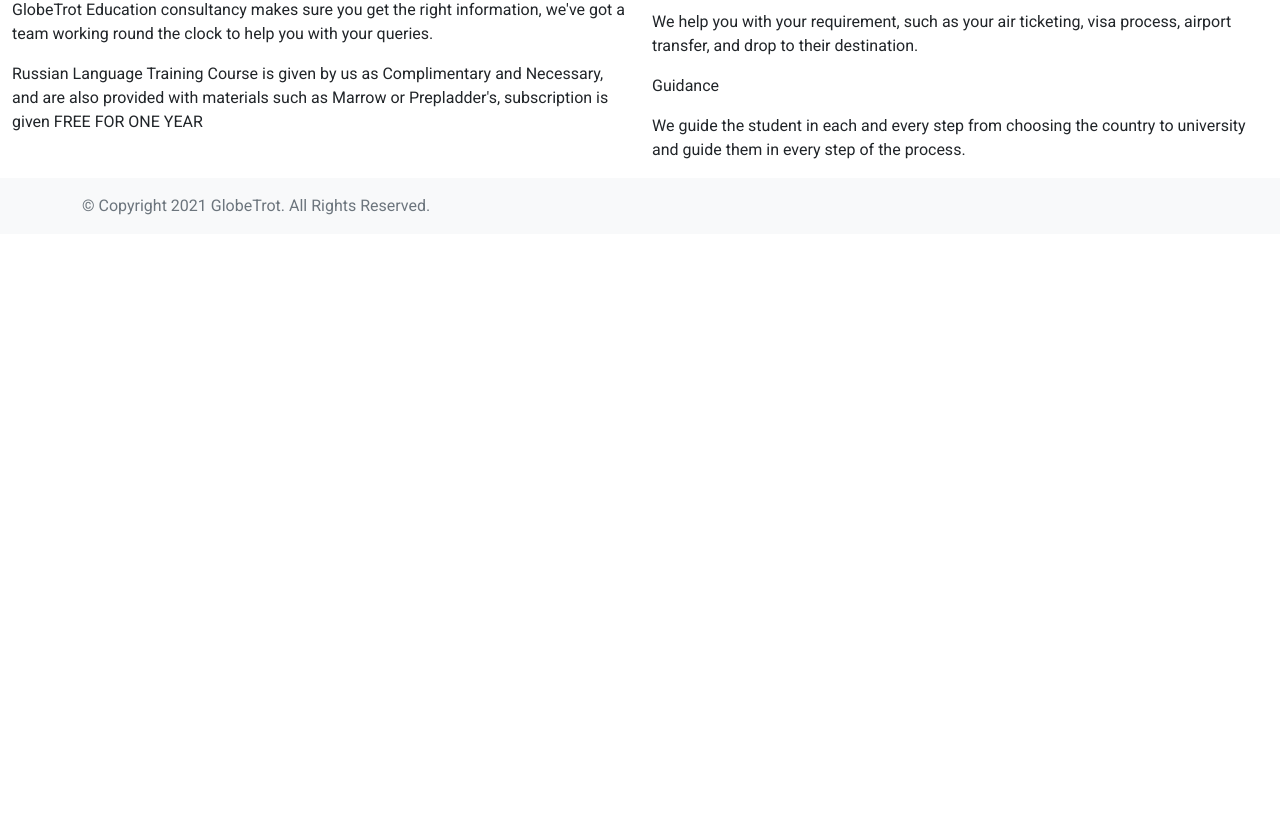
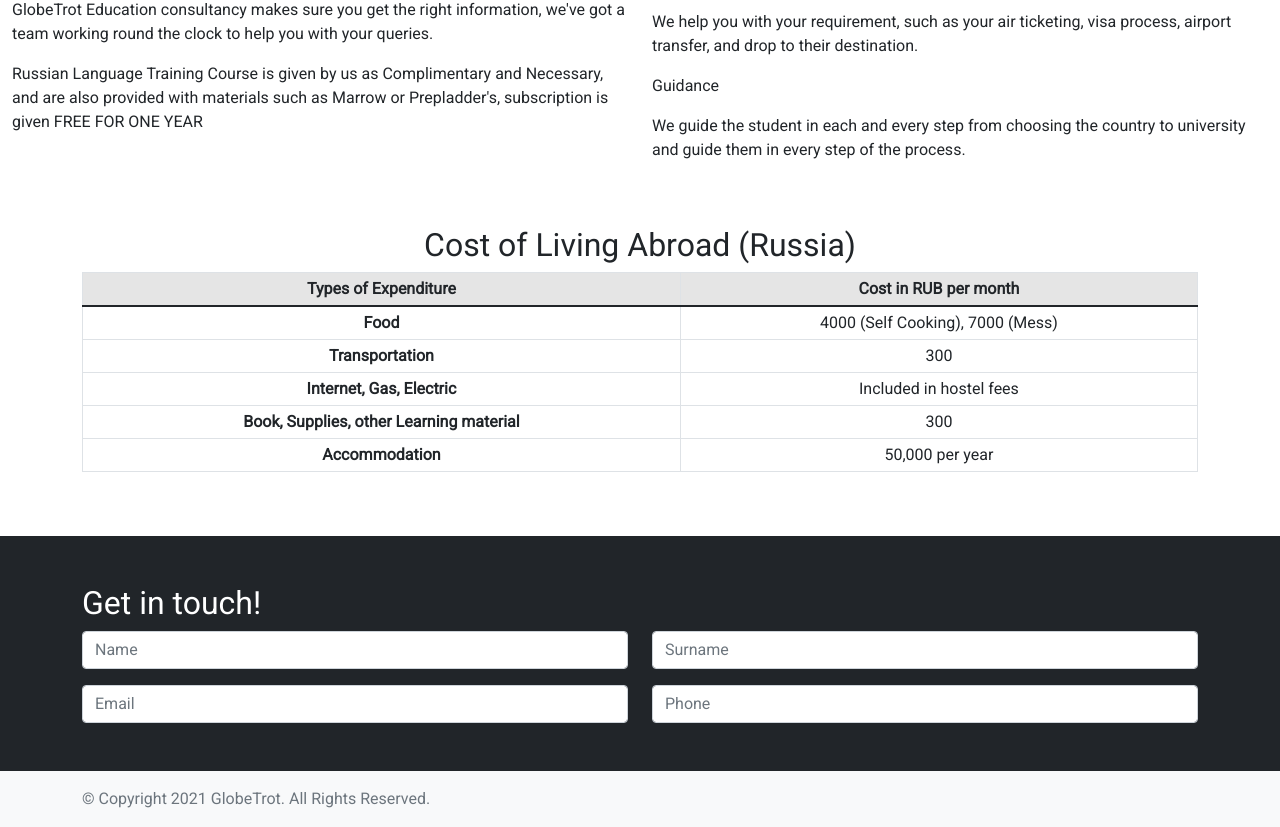
Before and after one commit to riceball1/globe-trot-demo, a plain HTML site: page index.html in a window 1280 px wide. Shown: the part 600-1427 px from the top of the page. Before the commit the page ends 834 px from the top, so only its background shows below. Drawn offline with nearby package versions, Linux system fonts and the light colour scheme.

Commit message:
Update site

```diff
--- a/index.html
+++ b/index.html
@@ -55,10 +55,10 @@
               >
             </li>
             <li class="nav-item">
-              <a class="nav-link" href="admission.html">Admission</a>
+              <a class="nav-link" href="russia.html">Russia</a>
             </li>
             <li class="nav-item">
-              <a class="nav-link" href="russia.html">Russia</a>
+              <a class="nav-link" href="admission.html">Admission</a>
             </li>
             <li class="nav-item">
               <a class="nav-link" href="contact.html">Contact Us</a>
@@ -68,21 +68,21 @@
       </div>
     </nav>
 
-    <div class="px-4 py-5 mb-5 text-center hero-imgbg">
+    <div class="px-4 py-5 mb-5 text-center hero-imgbg text-white">
       <h1 class="display-4">Welcome to GlobalTrot Education</h1>
     </div>
 
     <div class="container-fluid">
       <h2>What is GlobeTrot?</h2>
       <p class="lead mb-4">
-        GlobeTrot is an Education Consultancy helping people in achieving
-        their dreams, we help students in choosing the right university which
-        fits their preferences. We the GlobeTrot Team works hard to keep
-        everything up to date and be a helping hand till the end of the
-        students' course, we not only provide admissions but we help them with
-        every step of the admission process, we help students with their
-        visa's and necessary documentation works, we provide students
-        admission in <a href="russia.html">Russia</a>.
+        GlobeTrot is an Education Consultancy helping people in achieving their
+        dreams, we help students in choosing the right university which fits
+        their preferences. We the GlobeTrot Team works hard to keep everything
+        up to date and be a helping hand till the end of the students' course,
+        we not only provide admissions but we help them with every step of the
+        admission process, we help students with their visa's and necessary
+        documentation works, we provide students admission in
+        <a href="russia.html">Russia</a>.
       </p>
 
       <div class="row align-items-center">
@@ -91,27 +91,88 @@
           <p>
             GlobeTrot Education consultancy makes sure you get the right
             information, we've got a team working round the clock to help you
-            with your queries.</p>
+            with your queries.
+          </p>
 
-            <p>Russian Language Training Course is given by us as Complimentary and Necessary, and are also provided with materials such as Marrow or Prepladder's, subscription is given FREE FOR ONE YEAR
+          <p>
+            Russian Language Training Course is given by us as Complimentary and
+            Necessary, and are also provided with materials such as Marrow or
+            Prepladder's, subscription is given FREE FOR ONE YEAR
           </p>
         </div>
         <div class="col">
           <h2>Our Services</h2>
-          <p>Travel </p>
+          <p>Travel</p>
           <p>
-            We help you with your requirement, such as your air
-            ticketing, visa process, airport transfer, and drop to their
-            destination.
+            We help you with your requirement, such as your air ticketing, visa
+            process, airport transfer, and drop to their destination.
           </p>
           <p>Guidance</p>
           <p>
-            We guide the student in each and every step from choosing
-            the country to university and guide them in every step of the
-            process.
+            We guide the student in each and every step from choosing the
+            country to university and guide them in every step of the process.
           </p>
         </div>
       </div>
+    </div>
+    <div class="mt-5 container text-center">
+      <h2>Cost of Living Abroad (Russia)</h2>
+      <table class="table table-hover table-sm table-bordered">
+        <thead>
+          <tr class="table-active">
+            <th scope="col">Types of Expenditure</th>
+            <th scope="col">Cost in RUB per month</th>
+          </tr>
+        </thead>
+        <tbody>
+          <tr>
+            <th scope="row">Food</th>
+            <td>4000 (Self Cooking), 7000 (Mess)</td>
+          </tr>
+          <tr>
+            <th scope="row">Transportation</th>
+            <td>300</td>
+          </tr>
+          <tr>
+            <th scope="row">Internet, Gas, Electric</th>
+            <td>Included in hostel fees</td>
+          </tr>
+          <tr>
+            <th scope="row">Book, Supplies, other Learning material</th>
+            <td>300</td>
+          </tr>
+          <tr>
+            <th scope="row">Accommodation</th>
+            <td>50,000 per year</td>
+          </tr>
+        </tbody>
+      </table>
+    </div>
+
+    <!--sign up form-->
+    <div class="container-fluid bg-dark mt-5 py-5">
+      <div class="container">
+        <h2 class="text-white">Get in touch!</h2>
+        <form>
+          <div class="row">
+            <div class="col">
+              <input type="text" class="form-control" placeholder="Name" required>
+            </div>
+            <div class="col">
+              <input type="text" class="form-control" placeholder="Surname" required>
+            </div>
+          </div>
+          <div class="row mt-3">
+            <div class="col">
+              <input type="email" class="form-control" placeholder="Email" required>
+            </div>
+            <div class="col">
+              <input type="tel" class="form-control" placeholder="Phone" required>
+            </div>
+          </div>
+        </form>
+      </div>
+
     </div>
 
     <footer class="footer mt-auto py-3 bg-light">
@@ -127,6 +188,5 @@
       integrity="sha384-ka7Sk0Gln4gmtz2MlQnikT1wXgYsOg+OMhuP+IlRH9sENBO0LRn5q+8nbTov4+1p"
       crossorigin="anonymous"
     ></script>
-    <script src="nav-bar.js"></script>
   </body>
 </html>
```
Also changed, not shown: admission.html (+2 -2 lines), contact.html (+2 -2 lines), russia.html (+42 -3 lines).
